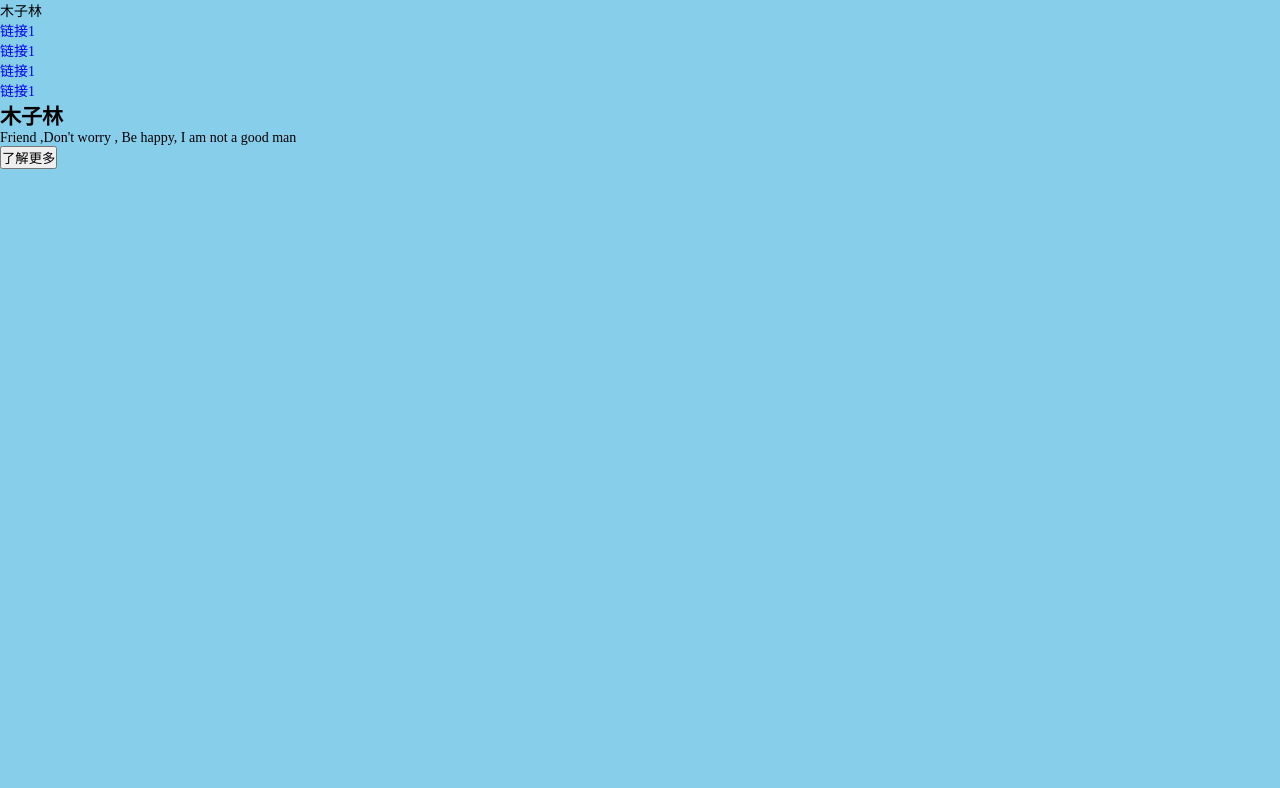
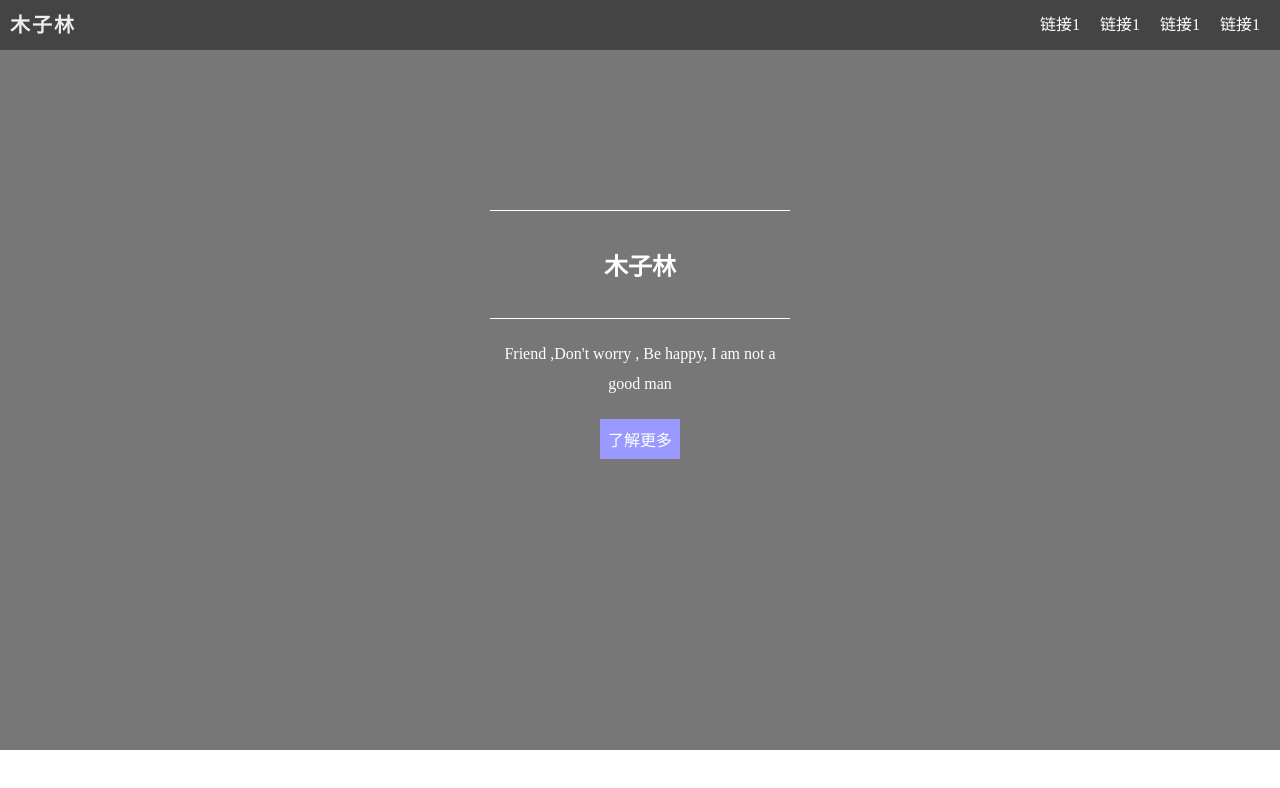
Before and after one commit to lwl666666/My-Zone, a plain HTML site: page pages/index.html in a window 1280 px wide. Drawn offline with Linux system fonts and the light colour scheme; files that its build step writes are made by us from their sources.

Commit message:
Update main.css

```diff
--- a/css/main.css
+++ b/css/main.css
@@ -2,35 +2,67 @@
 *{
 	margin: 0;
 	padding: 0;
-	box-sizing:border-box;
+	color: #fff;
+	font-family: "微软雅黑";
 }
-ul li{
+a {
+	text-decoration: none;
+}
+#banner{
+	height: 700px;
+	background: #777;
+}
+nav {
+	height: 50px;
+	background: #444;
+	line-height: 50px;
+}
+nav ul{
 	list-style: none;
 }
-a{
-	text-decoration: none;
+nav ul li{
+	display: inline-block;
+	line-height: 50px;
+	float: right;
+	margin-right: 20px;
 }
-html{
+nav ul li a{
+	display: inline-block;
+	height: inherit;
+	line-height: inherit;
+}
+nav .logo {
+	float: left;
+	letter-spacing: 2px;
+	line-height: inherit;
+	font-size: 20px;
+	color:#eee;
+	font-weight: 700;
+	margin-left: 10px;
+}
+#banner .inner{
+	max-width: 300px;
+	text-align: center;
+	margin: 0 auto;
+	position: relative;
+	top: 160px;
+}
+.inner button{
+	margin-top: 20px;
+	border: none;
+	color: #fff;
+	font-size: 16px;
+	padding: 0.5em;
+	background-color: #99f;
+
 
 }
-body{
-	font-size: 14px;
-	font-family: "微软雅黑";
-	background-color:#87CEEB;
-	height: 100%;
+.inner h2{
+	border-top: 1px #fff solid;
+	border-bottom: 1px #fff solid;
+	padding: 1.5em;
 }
-.page{
-	text-align: center;
-	width: 80%;
-	margin: 0 auto;
+.inner p{
+	line-height: 30px;
+	margin-top: 20px;
 }
-.main{
-}
-.input_content{
-	padding: 50px;
-}
-.input_text input{
-	margin-bottom: 25px;
-	width: 200px;
-	height: 25px;
-}
```
